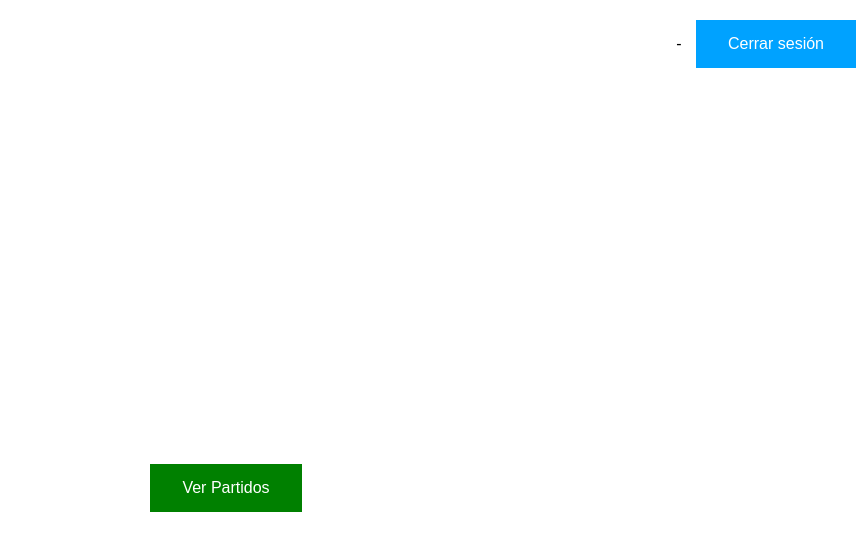
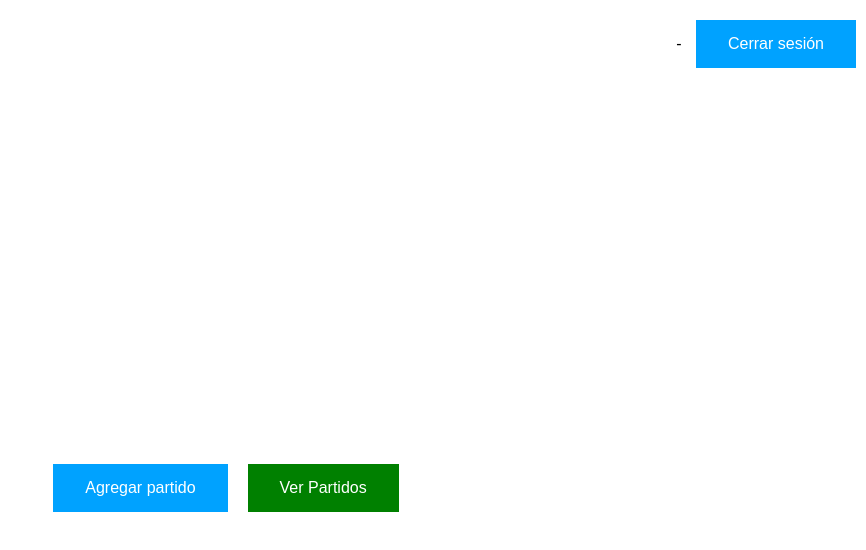
Before and after one commit to fabianferneyroa/Frontend-FutbolWeb, a Nuxt app: page / in a window 1280 px wide. Shown: the top 550 px of the page, without its empty margins (414-1280 px from the left). Built offline with nearby package versions, Linux system fonts and the light colour scheme; sample sign-in values are in the browser's storage.

Commit message:
Update index.vue

```diff
--- a/pages/index.vue
+++ b/pages/index.vue
@@ -1,6 +1,7 @@
 <template>
   <div>
     <div class="menu-container">
+      <button @click="$router.push('/partidos/nuevo')">Agregar partido</button>
       <nuxt-link class="verde" to="/partidos">Ver Partidos</nuxt-link>
     </div>
   </div>
```
